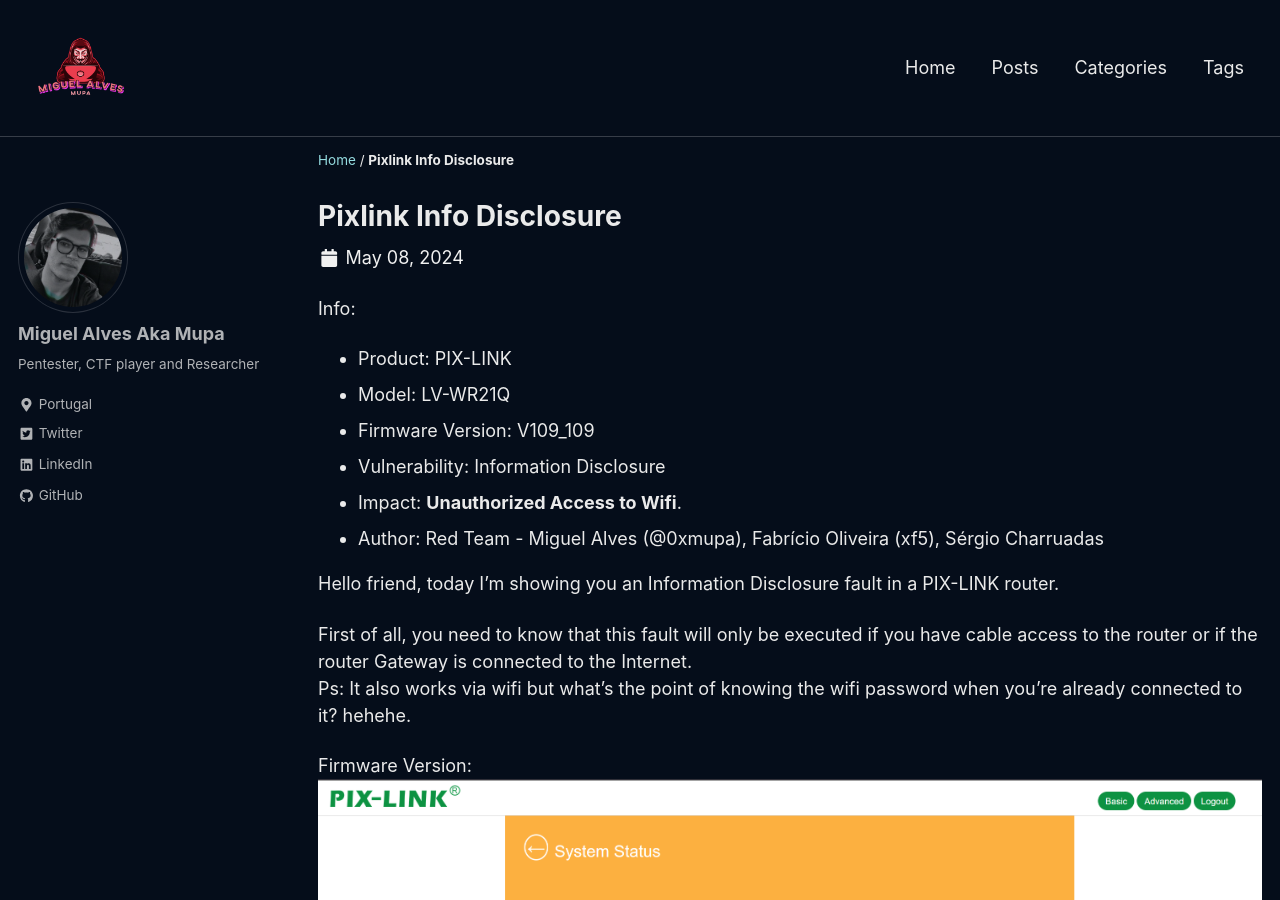
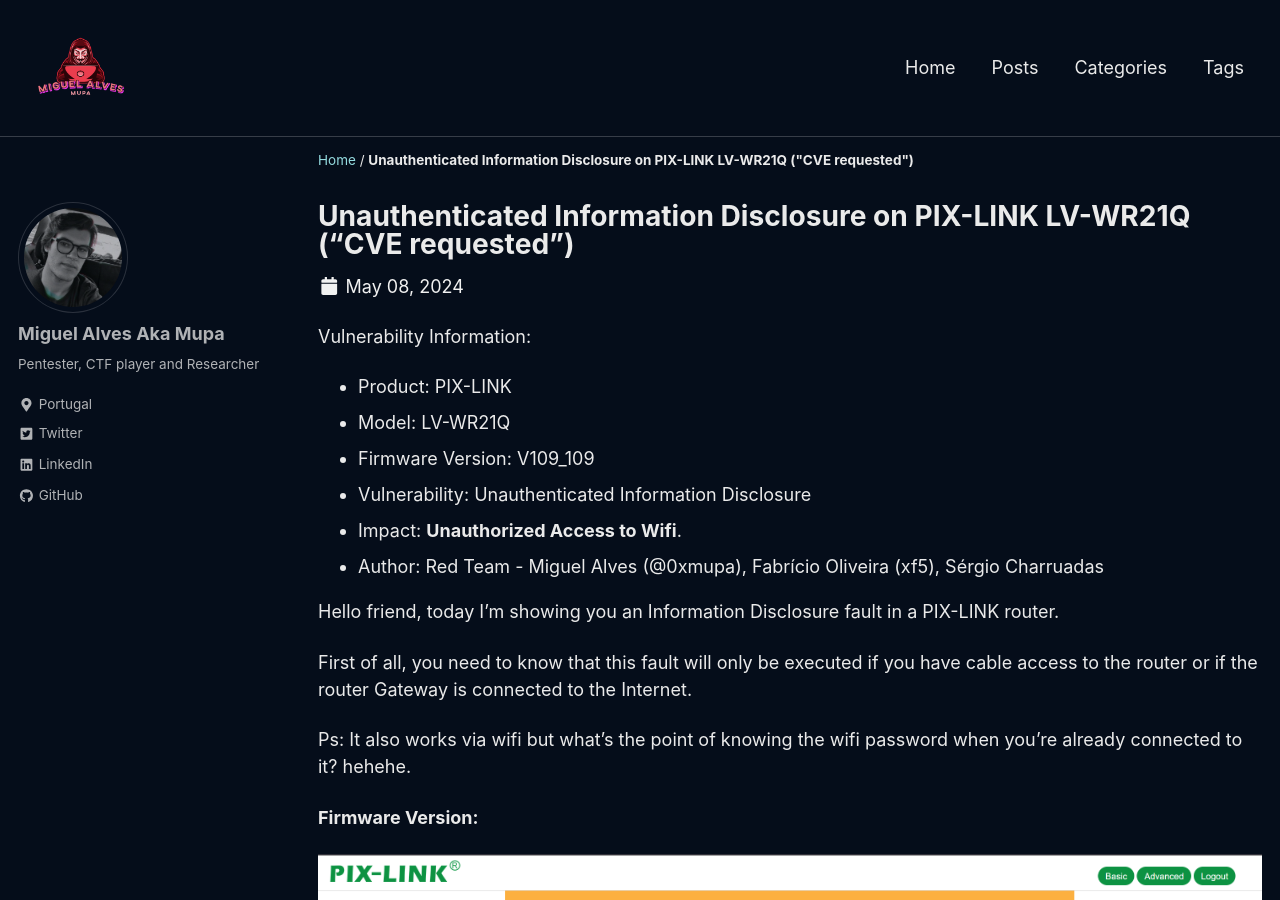
Before and after one commit to 0xmupa/0xmupa.github.io, a Jekyll site: the page built from _posts/2024-05-08-pixlink-info-disclosure.md, in a window 1280 px wide and 900 px high. Built offline with Jekyll 4.4.1, drawn with Linux system fonts in a browser that asks for light colours; cached includes are drawn as plain includes; a script that is not in the unit is left out.

Commit message:
Fix CVE Pix Link Post

```diff
--- a/_posts/2024-05-08-pixlink-info-disclosure.md
+++ b/_posts/2024-05-08-pixlink-info-disclosure.md
@@ -1,5 +1,6 @@
 ---
 layout: single
+title: Unauthenticated Information Disclosure on PIX-LINK LV-WR21Q ("CVE requested")
 excerpt: "I found a way to get the password of the wifi router when it's in normal mode or repeater mode without authenticating on the router gateway"
 date: 2024-05-08
 classes: wide
@@ -13,20 +14,22 @@ tags:
   - Routers
 
 ---
-Info:
+Vulnerability Information:
 - Product: PIX-LINK
 - Model: LV-WR21Q
 - Firmware Version: V109_109
-- Vulnerability: Information Disclosure
+- Vulnerability: Unauthenticated Information Disclosure
 - Impact: <strong>Unauthorized Access to Wifi</strong>.
 - Author: Red Team - Miguel Alves (@0xmupa), Fabrício Oliveira (xf5), Sérgio Charruadas
 
 Hello friend, today I'm showing you an Information Disclosure fault in a PIX-LINK router.
 
-First of all, you need to know that this fault will only be executed if you have cable access to the router or if the router Gateway is connected to the Internet. <br />
+First of all, you need to know that this fault will only be executed if you have cable access to the router or if the router Gateway is connected to the Internet.
+
 Ps: It also works via wifi but what's the point of knowing the wifi password when you're already connected to it? hehehe.
 
-Firmware Version:
+<strong>Firmware Version:</strong>
+
 ![](/assets/images/pix_link_cve/firmware_version.png)
 
 PoC:
```
Also changed, not shown: other parts of _posts/2024-05-08-pixlink-info-disclosure.md (+1 -1 lines).
